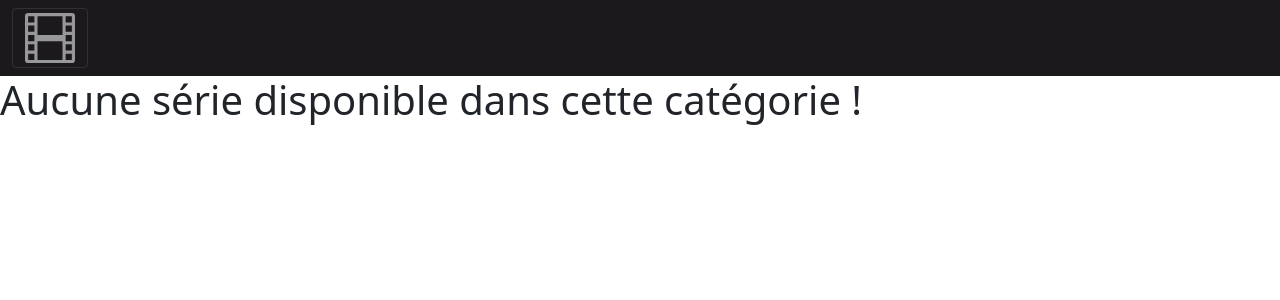
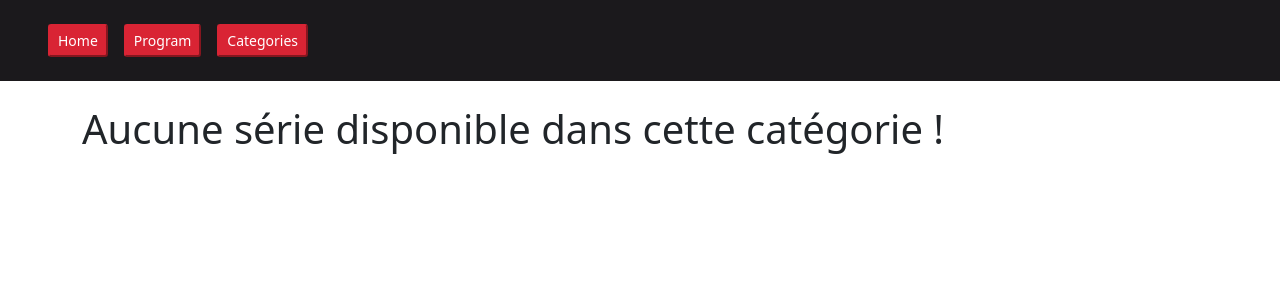
Before and after one commit to HugoMarx/projet-wild-series, a Symfony app: template templates/category/show.html.twig in a window 1280 px wide. Shown: the top 300 px of the page. Run offline with Twig, Linux system fonts and the light colour scheme; the template is opened without the code that fills it, so the values that code supplies are empty; style sheets or scripts are compiled from the project's sources; some libraries are stand-ins or nearby versions.

Commit message:
show episodes update - quete 12

```diff
--- a/src/DataFixtures/EpisodeFixtures.php
+++ b/src/DataFixtures/EpisodeFixtures.php
@@ -13,13 +13,14 @@ class EpisodeFixtures extends Fixture implements DependentFixtureInterface
     public function load(ObjectManager $manager): void
     {
         $faker = Factory::create();
+        $episodeCount = 0;
 
         for ($i = 1; $i <= 5000; $i++) {
 
             $episode = new Episode();
             $episode->setSeason($this->getReference('season_'. $faker->numberBetween(1, 500)));
             $episode->setTitle($faker->words(rand(2, 6), true));
-            $episode->setNumber($faker->numberBetween(1, 25));
+            $episode->setNumber($episodeCount += 1);
             $episode->setSynopsis($faker->paragraph(3));
             $manager->persist($episode);
         }
--- a/src/DataFixtures/ProgramFixtures.php
+++ b/src/DataFixtures/ProgramFixtures.php
@@ -12,12 +12,15 @@ class ProgramFixtures extends Fixture
 {
     public function load(ObjectManager $manager): void
     {
-        $faker = Factory::create('fr_FR');
+        $faker = Factory::create('en_EN');
 
         for ($i = 1; $i <= 100; $i++) {
             $program = new Program();
             $program->setTitle($faker->name());
             $program->setSynopsis($faker->realText($maxNbChars = 200, $indexSize = 2));
+            $program->setPoster($faker->imageUrl(360, 360, 'Movie', true, '', true, 'jpg'));
+            $program->setYear($faker->year());
+            $program->setCountry($faker->countryCode());
             $program->setCategorie($this->getReference('category_' . CategoryFixtures::CATEGORIES[rand(0, 8)]));
             $this->addReference('program_' . $i, $program);
             $manager->persist($program);
--- a/templates/_navbar.html.twig
+++ b/templates/_navbar.html.twig
@@ -1,18 +1,14 @@
-<div class="collapse" id="navbarToggleExternalContent">
-	<div class="bg-dark p-4">
-		<a href="/">
-			<button class='btn-secondary btn-lg'>Home</button>
-		</a>
-	</div>
-</div>
-<nav class="navbar navbar-dark bg-primary">
-	<div class="container-fluid">
-		<button class="navbar-toggler" type="button" data-bs-toggle="collapse" data-bs-target="#navbarToggleExternalContent" aria-controls="navbarToggleExternalContent" aria-expanded="false" aria-label="Toggle navigation">
-			<span class="">
-				<svg xmlns="http://www.w3.org/2000/svg" width="50" height="50" fill="currentColor" class="bi bi-film" viewbox="0 0 16 16">
-					<path d="M0 1a1 1 0 0 1 1-1h14a1 1 0 0 1 1 1v14a1 1 0 0 1-1 1H1a1 1 0 0 1-1-1V1zm4 0v6h8V1H4zm8 8H4v6h8V9zM1 1v2h2V1H1zm2 3H1v2h2V4zM1 7v2h2V7H1zm2 3H1v2h2v-2zm-2 3v2h2v-2H1zM15 1h-2v2h2V1zm-2 3v2h2V4h-2zm2 3h-2v2h2V7zm-2 3v2h2v-2h-2zm2 3h-2v2h2v-2z"/>
-				</svg>
-			</span>
-		</button>
-	</div>
+
+<nav class="navbar navbar-dark bg-primary py-4 px-5" >
+		<div class="d-flex gap-3">
+			<a href="{{path("app_index")}}">
+				<button class='btn-secondary btn-sm'>Home</button>
+			</a>
+			<a href="{{path("program_index")}}">
+				<button class='btn-secondary btn-sm'>Program</button>
+			</a>
+			<a href="{{path("category_index")}}">
+				<button class='btn-secondary btn-sm'>Categories</button>
+			</a>
+		</div>
 </nav>
--- a/templates/base.html.twig
+++ b/templates/base.html.twig
@@ -22,7 +22,7 @@
 	<body>
 		<header>
 			{% include "_navbar.html.twig" %}</header>
-		{% block body %}{% endblock %}
+		<div class="container mt-4">{% block body %}{% endblock %}</div>
 
 	</body>
 </html>
--- a/templates/program/season_show.html.twig
+++ b/templates/program/season_show.html.twig
@@ -1,7 +1,6 @@
 {% extends "base.html.twig" %}
 
 {% block body %}
-{{dump(program, season, episodes)}}
 
 <h1>{{program.title}} : Saison {{season.number}}</h1>
 <p>{{season.description}}</p>
@@ -9,7 +8,7 @@
 <h3>Liste des épisodes : </h3>
 <ul>
 {% for episode in episodes %}
-<li><a href="">{{episode.title}}</a></li>
+<li><a href="{{ path('program_episode_show', {program: program.id, season: season.id, episode: episode.id})}}">{{episode.number}}. {{episode.title}}</a></li>
 
 {% endfor %}</ul>
 {% endblock %}
--- a/templates/program/show.html.twig
+++ b/templates/program/show.html.twig
@@ -3,7 +3,7 @@
 {% block title %}Série #{{ program.id }}{% endblock %}
 
 {% block body %}
-{{dump(seasons)}}
+
     <div class="media">
         <img class="align-self-start mr-3" src="{{program.poster}}" alt="{{ program.title }} poster">
         <div class="media-body">
@@ -13,7 +13,7 @@
             <p>saison(s) disponibles :
             <ul>
              {% for item in seasons %}
-                <li><a href='{{ path("program_season_show", { programId : program.id, seasonId : item.id })}}'>Saison {{item.number}}</a></li>
+                <li><a href='{{ path("program_season_show", { program : program.id, season : item.id })}}'>Saison {{item.number}}</a></li>
             {% endfor %}</ul></p>
 
         </div>
```
Also changed, not shown: src/Controller/CategoryController.php (+7 -1 lines), src/Controller/ProgramController.php (+20 -14 lines), templates/category/index.html.twig (+9 -4 lines), templates/program/episode_show.html.twig (added, +16 -0 lines).
